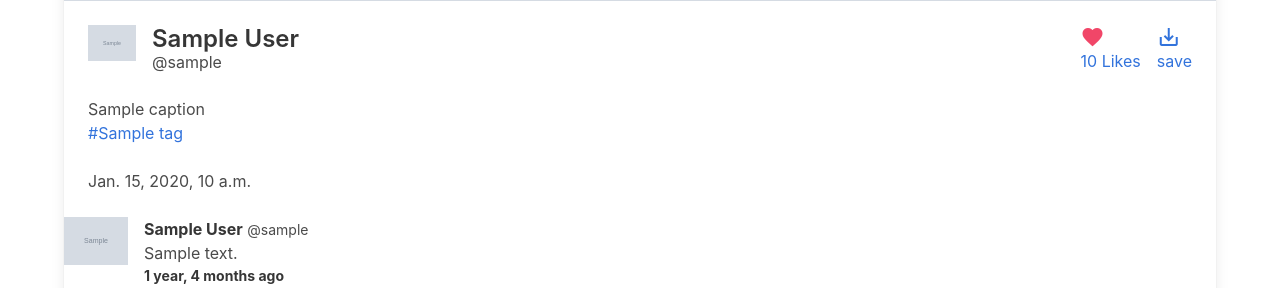
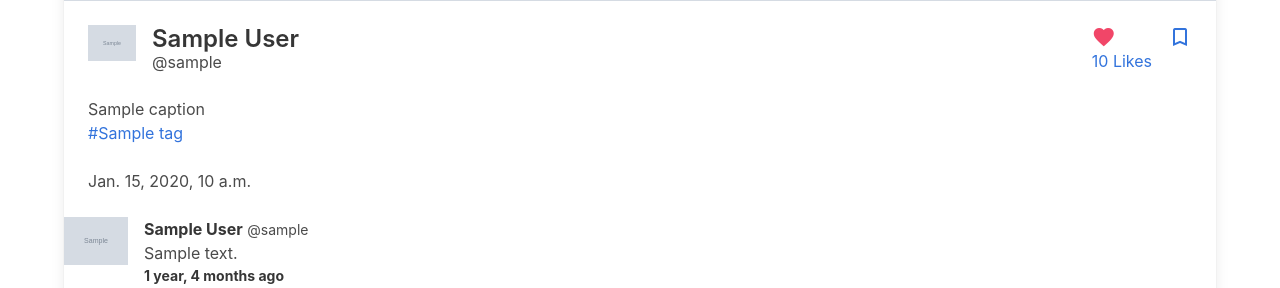
Before and after one commit to saharfk/instagramCloneProject, a Django app: template instagram_clone/instagram_clone/templates/post_detail.html in a window 1280 px wide. Shown: the part 963-1251 px from the top of the page. Run offline with Django 3.2, Linux system fonts and the light colour scheme; the template is opened without the code that fills it: most values are stand-ins (such as "Sample title", 1, 10 or a date in 2020); grey boxes marked "Sample" are stand-in pictures; form fields are guessed from the names that the template uses.

Commit message:
change the save button in page detail

```diff
--- a/instagram_clone/instagram_clone/templates/post_detail.html
+++ b/instagram_clone/instagram_clone/templates/post_detail.html
@@ -46,15 +46,15 @@
 
                     <div class="media-right">
                         <a href="{% url 'postfavorite' post.id %}">
-                            <i class="material-icons has-text-danger">save_alt</i>
-                            <p>saved</p>
+                            <i class="material-icons ">turned_in</i>
+
                         </a>
                     </div>
                     {% else %}
                     <div class="media-right">
                         <a href="{% url 'postfavorite' post.id %}">
-                            <i class="material-icons">save_alt</i>
-                            <p>save</p>
+                            <i class="material-icons">turned_in_not</i>
+
                         </a>
                     </div>
                     {% endif %}
```
Also changed, not shown: instagram_clone/db.sqlite3, instagram_clone/instagram_clone/templates/index.html (line endings or trailing spaces).
